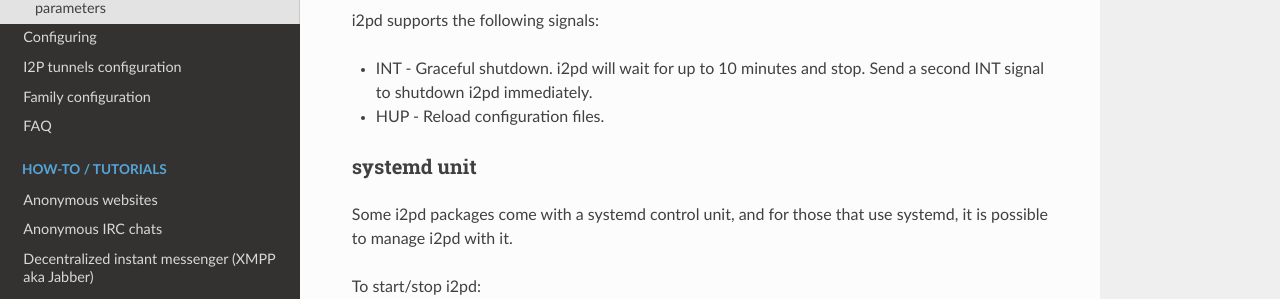
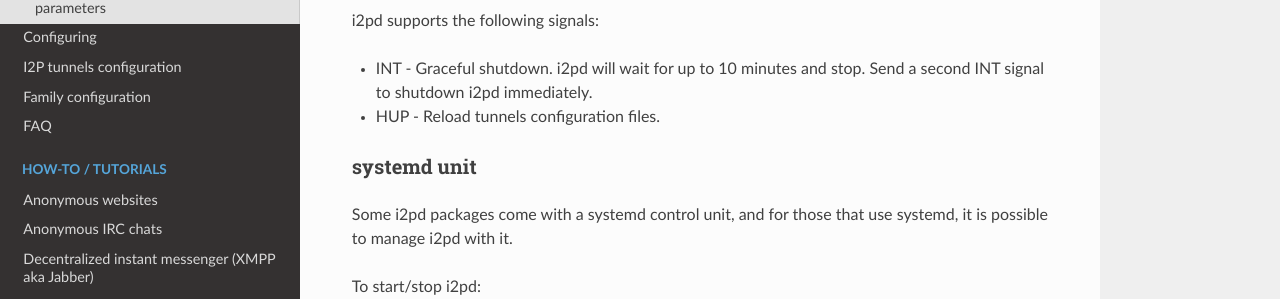
Before and after one commit to PurpleI2P/i2pd_docs_en, an MkDocs documentation site: the page built from docs/user-guide/run.md, in a window 1280 px wide and 900 px high, scrolled down 442 px. Shown: the part 151-450 px from the top of the window. Built offline with MkDocs 1.6.1, drawn with Linux system fonts in a browser that asks for light colours; nearby versions of some CDN libraries.

Commit message:
HUP is for tunnels reload only

```diff
--- a/docs/user-guide/run.md
+++ b/docs/user-guide/run.md
@@ -22,7 +22,7 @@ i2pd can be controlled with signals. The process ID by is written to the file `~
 i2pd supports the following signals:
 
 * INT - Graceful shutdown. i2pd will wait for up to 10 minutes and stop. Send a second INT signal to shutdown i2pd immediately.
-* HUP - Reload configuration files.
+* HUP - Reload tunnels configuration files.
 
 
 ### systemd unit
```
